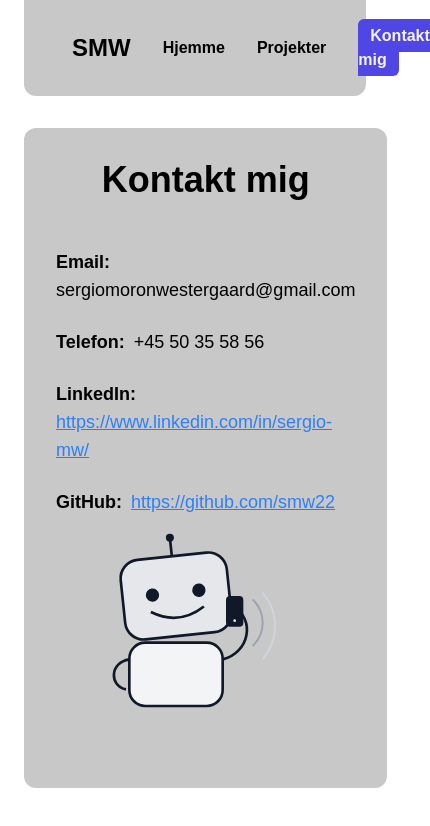
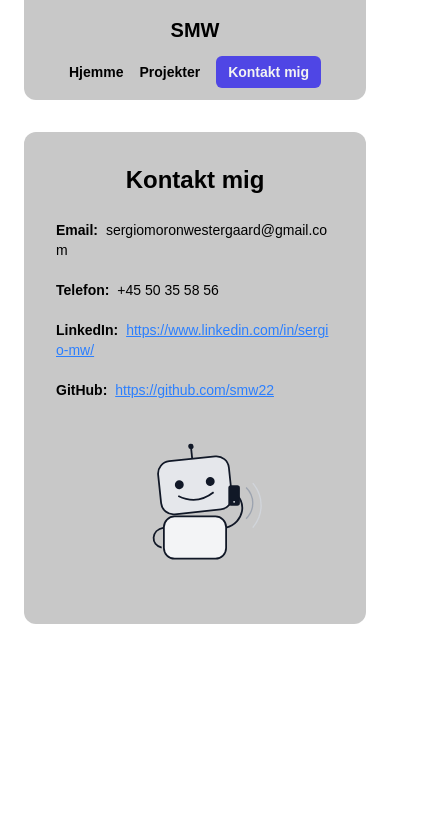
Before and after one commit to smw22/portfolio-2025, a React (Vite) app: page /kontakt in a window 390 px wide. Shown: the top 826 px of the page, 430 px wide, since content can reach past the window. Built offline with nearby package versions, Linux system fonts and the light colour scheme.

Commit message:
Feat: Added cv, responsivness styling and refactor code structure for improved readability and maintainability

```diff
--- a/src/components/About.tsx
+++ b/src/components/About.tsx
@@ -20,7 +20,7 @@ export default function About() {
         <div className="grid gap-4">
           <div>
             <h3 className="font-bold text-lg mb-2">Frontendudvikler</h3>
-            <div className="flex items-center justify-between">
+            <div className="flex flex-col gap-2 md:flex-row items-start md:items-center justify-between">
               <div className="flex items-center gap-8">
                 <img
                   src="/logos/azorhomes.png"
@@ -37,7 +37,7 @@ export default function About() {
 
           <div>
             <h3 className="font-bold text-lg mb-2">Frontendudvikler</h3>
-            <div className="flex items-center justify-between">
+            <div className="flex flex-col gap-2 md:flex-row items-start md:items-center justify-between">
               <div className="flex items-center gap-8">
                 <img
                   src="/logos/grumsen.png"
--- a/src/components/Header.tsx
+++ b/src/components/Header.tsx
@@ -3,24 +3,27 @@ import { Link } from "react-router-dom";
 export default function Header() {
   return (
     <header className="page-wrapper">
-      <nav className="bg-component-grey flex items-center justify-between py-6 px-12 gap-8 rounded-b-xl mb-8 w-full m-auto">
-        <Link className="font-bold text-2xl" to="/">
+      <nav className="bg-component-grey flex flex-col sm:flex-row items-center justify-between py-4 sm:py-6 px-4 sm:px-8 md:px-12 gap-4 sm:gap-8 rounded-b-xl mb-8 w-full m-auto">
+        <Link className="font-bold text-xl sm:text-2xl" to="/">
           SMW
         </Link>
-        <ul className="flex items-center gap-8">
+        <ul className="flex flex-wrap items-center justify-center gap-4 sm:gap-6 md:gap-8">
           <li>
-            <Link className="font-semibold" to="/">
+            <Link className="font-semibold text-sm sm:text-base" to="/">
               Hjemme
             </Link>
           </li>
           <li>
-            <Link className="font-semibold" to="/projekter">
+            <Link
+              className="font-semibold text-sm sm:text-base"
+              to="/projekter"
+            >
               Projekter
             </Link>
           </li>
           <li>
             <Link
-              className="font-semibold bg-btn-blue hover:bg-btn-blue-hover hover:underline text-white py-2 px-3 rounded-md transition-all duration-300"
+              className="font-semibold bg-btn-blue hover:bg-btn-blue-hover hover:underline text-white py-2 px-3 rounded-md transition-all duration-300 text-sm sm:text-base"
               to="/kontakt"
             >
               Kontakt mig
--- a/src/components/Presentation.tsx
+++ b/src/components/Presentation.tsx
@@ -15,13 +15,13 @@ export default function Presentation() {
             width={200}
             className="rounded-full object-cover"
           />
-          <p className="max-w-2xl text-xl">
+          <p className="max-w-2xl text-lg lg:text-xl">
             En <strong>webudvikler</strong> fra Danmark, Aarhus. 📍 <br /> Lad
             os arbejde sammen!
           </p>
         </div>
 
-        <div className="flex gap-8 bg-white px-3 py-1 rounded-full border-2 border-black">
+        <div className="flex gap-4 lg:gap-8 bg-white px-3 py-1 rounded-full border-2 border-black">
           <a
             href="https://github.com/smw22"
             target="_blank"
--- a/src/components/Resume.tsx
+++ b/src/components/Resume.tsx
@@ -3,10 +3,12 @@ import DownloadIcon from "../assets/icons/download.svg?react";
 export default function Resume() {
   return (
     <div className="component-wrapper flex items-center justify-between p-4!">
-      <p className="text-md font-medium">For mere information:</p>
-      <button className="cv-button cursor-pointer">
-        Hent mit CV! <DownloadIcon className="w-4 h-4 text-current" />
-      </button>
+      <p className="text-sm md:text-base font-medium">For mere information:</p>
+      <a href="/CV.pdf" target="_blank" rel="noopener noreferrer">
+        <button className="cv-button cursor-pointer text-sm md:text-base font-semibold">
+          Hent mit CV! <DownloadIcon className="w-4 h-4 text-current" />
+        </button>
+      </a>
     </div>
   );
 }
--- a/src/index.css
+++ b/src/index.css
@@ -38,7 +38,7 @@ html {
 }
 
 .cv-button {
-  @apply bg-white font-medium border-2 border-black rounded-full flex gap-4 items-center px-4 py-2 transition-all duration-300;
+  @apply bg-white border-2 border-black rounded-full flex gap-4 items-center px-4 py-2 transition-all duration-300;
 }
 
 .cv-button:hover {
--- a/src/routes/contact.tsx
+++ b/src/routes/contact.tsx
@@ -2,35 +2,39 @@ import RobotContactIcon from "../assets/icons/robot-contact.svg?react";
 
 export default function contact() {
   return (
-    <main className="flex flex-col gap-8 page-wrapper w-fit">
-      <div className="component-wrapper flex flex-col gap-6">
-        <h1 className="text-4xl font-bold text-center">Kontakt mig</h1>
-        <div className="flex flex-wrap">
-          <div>
-            <ul className="flex flex-col gap-4">
-              <li className="mt-6 text-lg">
+    <main className="flex flex-col gap-4 sm:gap-6 md:gap-8 page-wrapper w-full max-w-4xl mx-auto px-4">
+      <div className="component-wrapper flex flex-col gap-4 sm:gap-6 p-4 sm:p-6 md:p-8">
+        <h1 className="text-2xl sm:text-3xl md:text-4xl font-bold text-center">
+          Kontakt mig
+        </h1>
+        <div className="flex flex-col md:flex-row items-center md:items-start justify-between gap-8">
+          <div className="w-full md:w-auto">
+            <ul className="flex flex-col gap-3 sm:gap-4">
+              <li className="mt-2 sm:mt-4 md:mt-6 text-sm sm:text-base md:text-lg wrap-break-word">
                 <span className="font-bold mr-1">Email: </span>
-                sergiomoronwestergaard@gmail.com
+                <span className="break-all">
+                  sergiomoronwestergaard@gmail.com
+                </span>
               </li>
-              <li className="mt-2 text-lg">
+              <li className="mt-2 text-sm sm:text-base md:text-lg">
                 <span className="font-bold mr-1">Telefon: </span> +45 50 35 58
                 56
               </li>
-              <li className="mt-2 text-lg">
+              <li className="mt-2 text-sm sm:text-base md:text-lg">
                 <span className="font-bold mr-1">LinkedIn: </span>
                 <a
                   href="https://www.linkedin.com/in/sergio-mw/?locale=da-DK"
-                  className="underline text-blue-500"
+                  className="underline text-blue-500 break-all hover:text-blue-600"
                   target="_blank"
                 >
                   https://www.linkedin.com/in/sergio-mw/
                 </a>
               </li>
-              <li className="mt-2 text-lg">
+              <li className="mt-2 text-sm sm:text-base md:text-lg">
                 <span className="font-bold mr-1">GitHub: </span>
                 <a
                   href="https://github.com/smw22"
-                  className="underline text-blue-500"
+                  className="underline text-blue-500 break-all hover:text-blue-600"
                   target="_blank"
                 >
                   https://github.com/smw22
@@ -39,8 +43,8 @@ export default function contact() {
             </ul>
           </div>
 
-          <div>
-            <RobotContactIcon className="w-60 h-60 m-auto" />
+          <div className="shrink-0">
+            <RobotContactIcon className="w-40 h-40 sm:w-48 sm:h-48 md:w-60 md:h-60 m-auto" />
           </div>
         </div>
       </div>
--- a/src/routes/home.tsx
+++ b/src/routes/home.tsx
@@ -4,8 +4,8 @@ import TechStack from "../components/TechStack";
 
 export default function home() {
   return (
-    <main className="flex flex-col gap-8 page-wrapper max-h-screen">
-      <div className="flex gap-8">
+    <main className="flex flex-col gap-8 page-wrapper">
+      <div className="flex flex-col gap-8 xl:flex-row">
         <Presentation />
         <About />
       </div>
```
Also changed, not shown: 1 other file (tests, documents, lock files or other folders).
